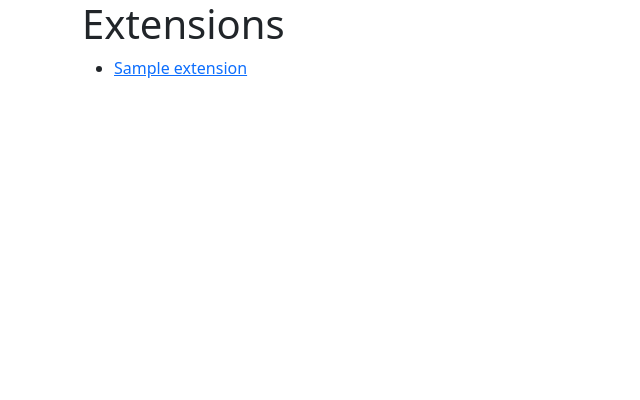
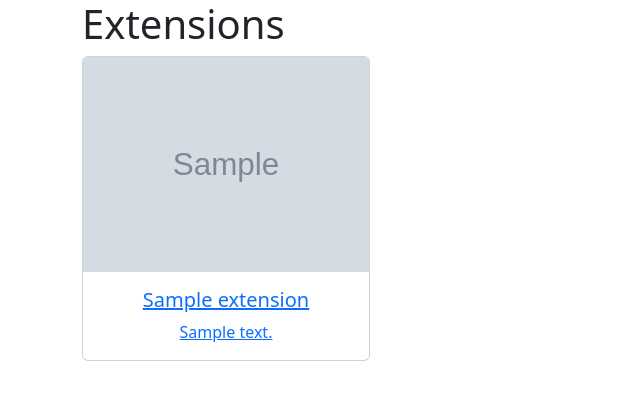
Before and after one commit to FOSSBilling/Extension-Directory-New, a PHP site: template src/Templates/index.html.twig in a window 1280 px wide. Shown: the top 400 px of the page, without its empty margins (0-640 px from the left). Run offline with PHP 8.4, Linux system fonts and the light colour scheme; the template is opened without the code that fills it: most values are stand-ins (such as "Sample title", 1, 10 or a date in 2020); grey boxes marked "Sample" are stand-in pictures; some libraries are stand-ins or nearby versions.

Commit message:
Bug fixes

```diff
--- a/src/Library/Authors/Albinvar.php
+++ b/src/Library/Authors/Albinvar.php
@@ -2,7 +2,7 @@
 
 namespace ExtensionDirectory\Authors;
 
-class Bitcart
+class Albinvar
 {
     const type = 'individual';
     const name = 'Albinvar';
--- a/src/Library/Authors/Uddoktapay.php
+++ b/src/Library/Authors/Uddoktapay.php
@@ -2,7 +2,7 @@
 
 namespace ExtensionDirectory\Authors;
 
-class Bitcart
+class UddoktaPay
 {
     const type = 'organization';
     const name = 'UddoktaPay';
--- a/src/Library/Extensions/razorpay.php
+++ b/src/Library/Extensions/razorpay.php
@@ -19,7 +19,7 @@ class razorpay
     const website = 'https://razorpay.com';
     const icon_url = 'https://raw.githubusercontent.com/albinvar/assets/main/fossbilling/razorpay-glyph-cropped.svg';
 
-    const author = 'albinvar';
+    const author = 'Albinvar';
 
     const releases = [
         [
--- a/src/Templates/base.html.twig
+++ b/src/Templates/base.html.twig
@@ -6,7 +6,7 @@
   {% block title %}
     <title>FOSSBilling extensions</title>
   {% endblock %}
-  <link href="https://cdn.jsdelivr.net/npm/bootstrap@5.3.0/dist/css/bootstrap.min.css" rel="stylesheet">
+  <link href="https://cdn.jsdelivr.net/npm/bootstrap@5.3.2/dist/css/bootstrap.min.css" rel="stylesheet" integrity="sha384-T3c6CoIi6uLrA9TneNEoa7RxnatzjcDSCmG1MXxSR1GAsXEV/Dwwykc2MPK8M2HN" crossorigin="anonymous">
   <style>
     /* Add your custom CSS styles here */
     .extension-info {
@@ -14,6 +14,19 @@
       padding: 20px;
       border: 1px solid #ccc;
       border-radius: 5px;
+    }
+    .grid {
+      display: grid;
+      grid-template-columns: repeat(4, 1fr);
+      grid-gap: 10px;
+    }
+
+    .grid-item {
+      text-align: center;
+    }
+
+    .grid-item .card {
+      margin-bottom: 10px;
     }
   </style>
 </head>
--- a/src/Templates/extensionInfo.html.twig
+++ b/src/Templates/extensionInfo.html.twig
@@ -13,7 +13,7 @@
     <div class="row">
       <div class="col-md-9">
         <h2>Readme</h2>
-        <p>{{ extension.readme|raw }}</p>
+        {{ extension.readme|raw }}
       </div>
       <div class="col-md-3">
         <!-- Extension info -->
--- a/src/Templates/index.html.twig
+++ b/src/Templates/index.html.twig
@@ -1,12 +1,20 @@
 {% extends "base.html.twig" %}
 
 {% block content %}
-    <h1>Extensions</h1>
-    <ul>
-        {% for extension in extensions %}
-        <li>
-            <p><a href="{{ url_for('extension', { 'id': extension.id }) }}">{{ extension.name }}</a></p>
-        </li>
-        {% endfor %}
-    </ul>
+  <h1>Extensions</h1>
+  <div class="grid">
+    {% for extension in extensions %}
+      <div class="grid-item">
+        <div class="card" style="width: 18rem;">
+          <a href="{{ url_for('extension', { 'id': extension.id }) }}">
+            <img class="card-img-top" src="{{ extension.icon_url }}" alt="Extension icon">
+            <div class="card-body">
+              <h5 class="card-title">{{ extension.name }}</h5>
+              <p class="card-text">{{ extension.description }}</p>
+            </div>
+          </a>
+        </div>
+      </div>
+    {% endfor %}
+  </div>
 {% endblock %}
```
